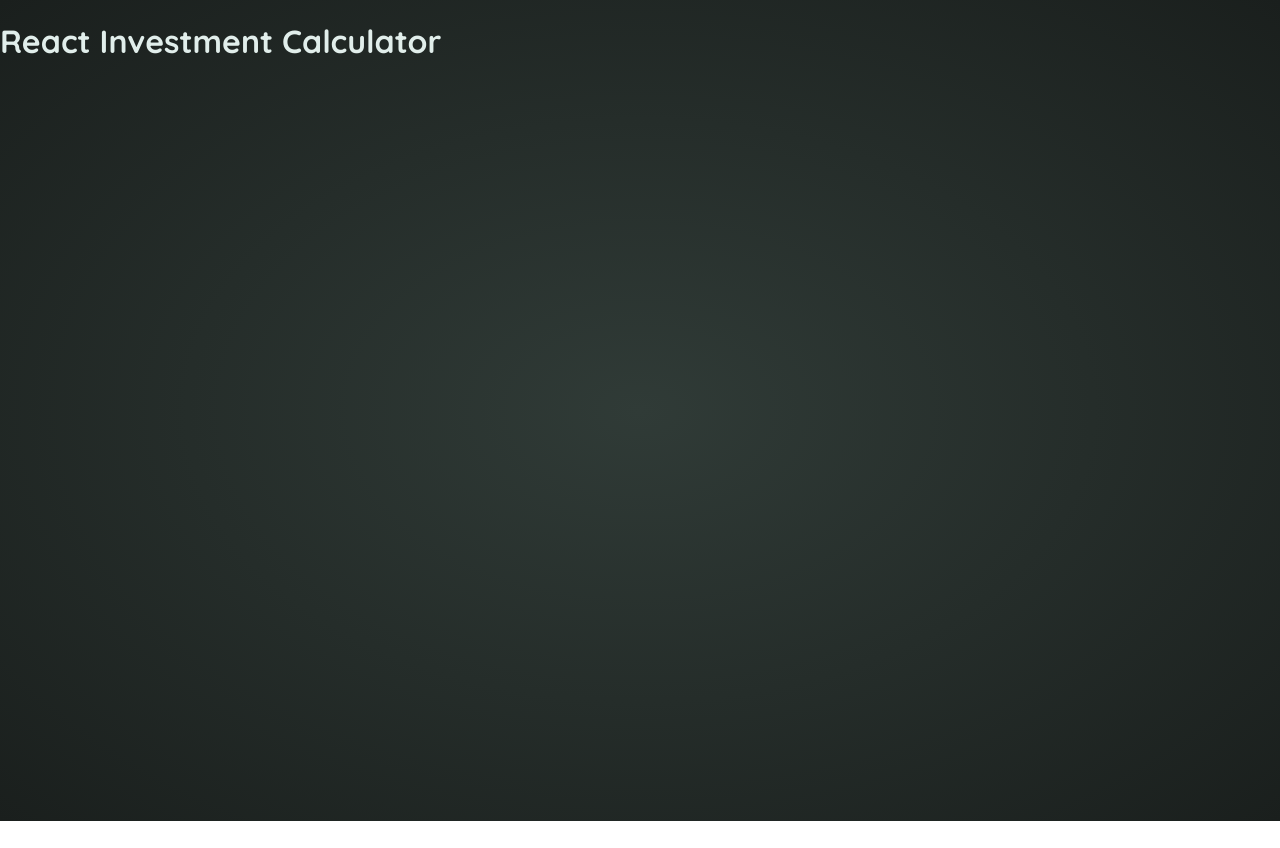
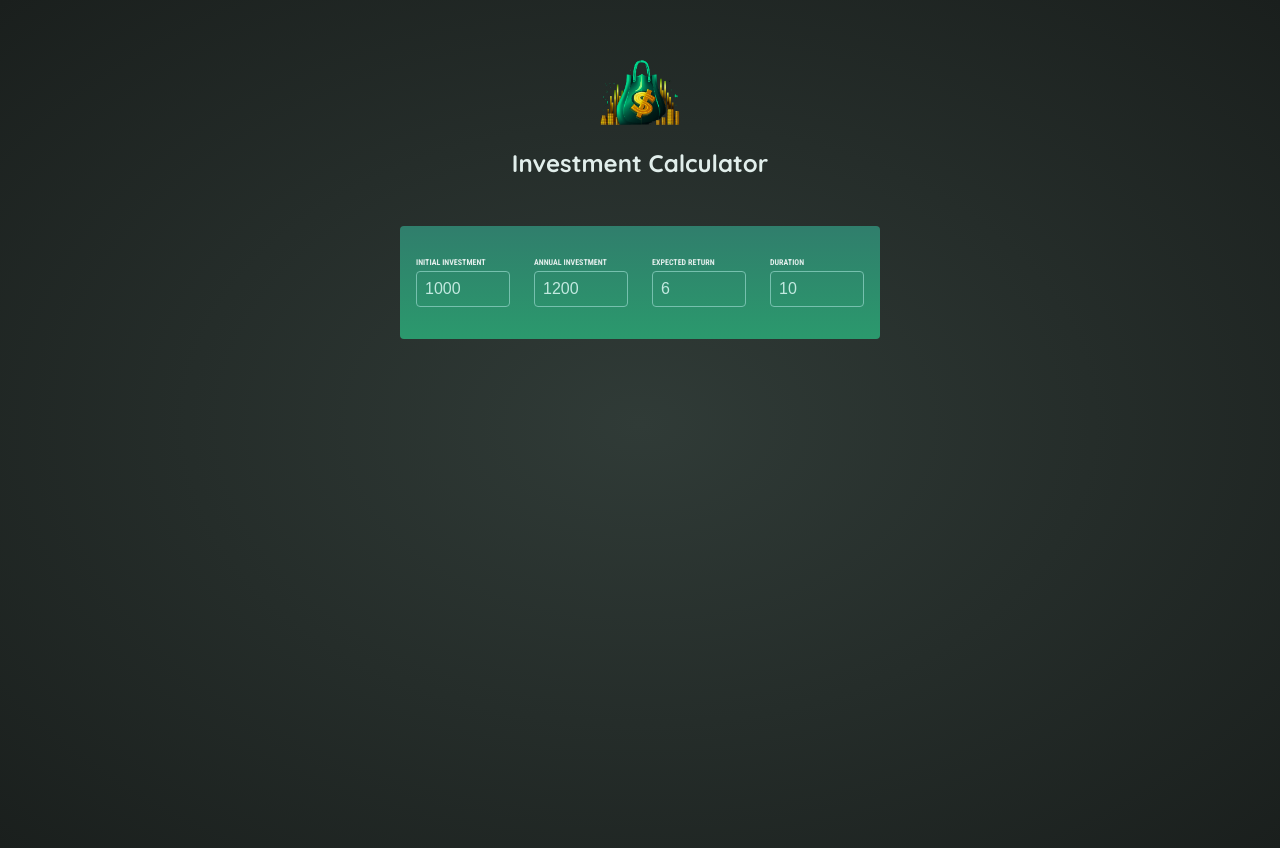
Before and after one commit to gpdelaney/react-essentials, a React (Vite) app: page / in a window 1280 px wide. Before the commit the page ends 821 px from the top, so only its background shows below. Built offline with nearby package versions, Linux system fonts and the light colour scheme.

Commit message:
Adding small input for the user, header and state management from the app

```diff
--- a/src/App.jsx
+++ b/src/App.jsx
@@ -1,6 +1,28 @@
+import Header from "./components/Header.jsx";
+import UserInput from "./components/UserInput.jsx";
+import {useState} from "react";
+
 function App() {
+  const [investment, setInvestment] = useState({
+    initialInvestment: 1000,
+    annualInvestment: 1200,
+    expectedReturn: 6,
+    duration: 10
+  });
+
+  function handleInputChange(inputIdentifier, newValue) {
+    setInvestment((prevValue) => {
+      return {...prevValue, [inputIdentifier]: newValue}
+    });
+    console.log(investment);
+  }
+
   return (
-    <h1>React Investment Calculator</h1>
+      <>
+        <Header></Header>
+        <UserInput onChangeInput={handleInputChange} investment={investment}></UserInput>
+        {/*<Results></Results>*/}
+      </>
   )
 }
 
--- /dev/null
+++ b/src/components/Header.jsx
@@ -0,0 +1,6 @@
+export default function Header(){
+  return <header id="header">
+    <img src="public/investment-calculator-logo.png" alt="Investement Calculator Logo"/>
+    <h1>Investment Calculator</h1>
+  </header>
+}
--- /dev/null
+++ b/src/components/UserInput.jsx
@@ -0,0 +1,36 @@
+export default function UserInput({onChangeInput, investment}) {
+
+
+  return <section id="user-input">
+    <div className="input-group">
+      <p>
+        <label>Initial Investment</label>
+        <input type="number" value={investment.initialInvestment} required
+               onChange={(event) => {
+                 onChangeInput('initialInvestment', event.target.value);
+               }}/>
+      </p>
+      <p>
+        <label>Annual Investment</label>
+        <input type="number" value={investment.annualInvestment} required
+               onChange={(event) => {
+                 onChangeInput('annualInvestment', event.target.value);
+               }}/>
+      </p>
+      <p>
+        <label>Expected Return</label>
+        <input type="number" value={investment.expectedReturn} required
+               onChange={(event) => {
+                 onChangeInput('expectedReturn', event.target.value);
+               }}/>
+      </p>
+      <p>
+        <label>Duration</label>
+        <input type="number" value={investment.duration} required
+               onChange={(event) => {
+                 onChangeInput('duration', event.target.value);
+               }}/>
+      </p>
+    </div>
+  </section>
+}
```
Also changed, not shown: src/components/Result.jsx (added).
